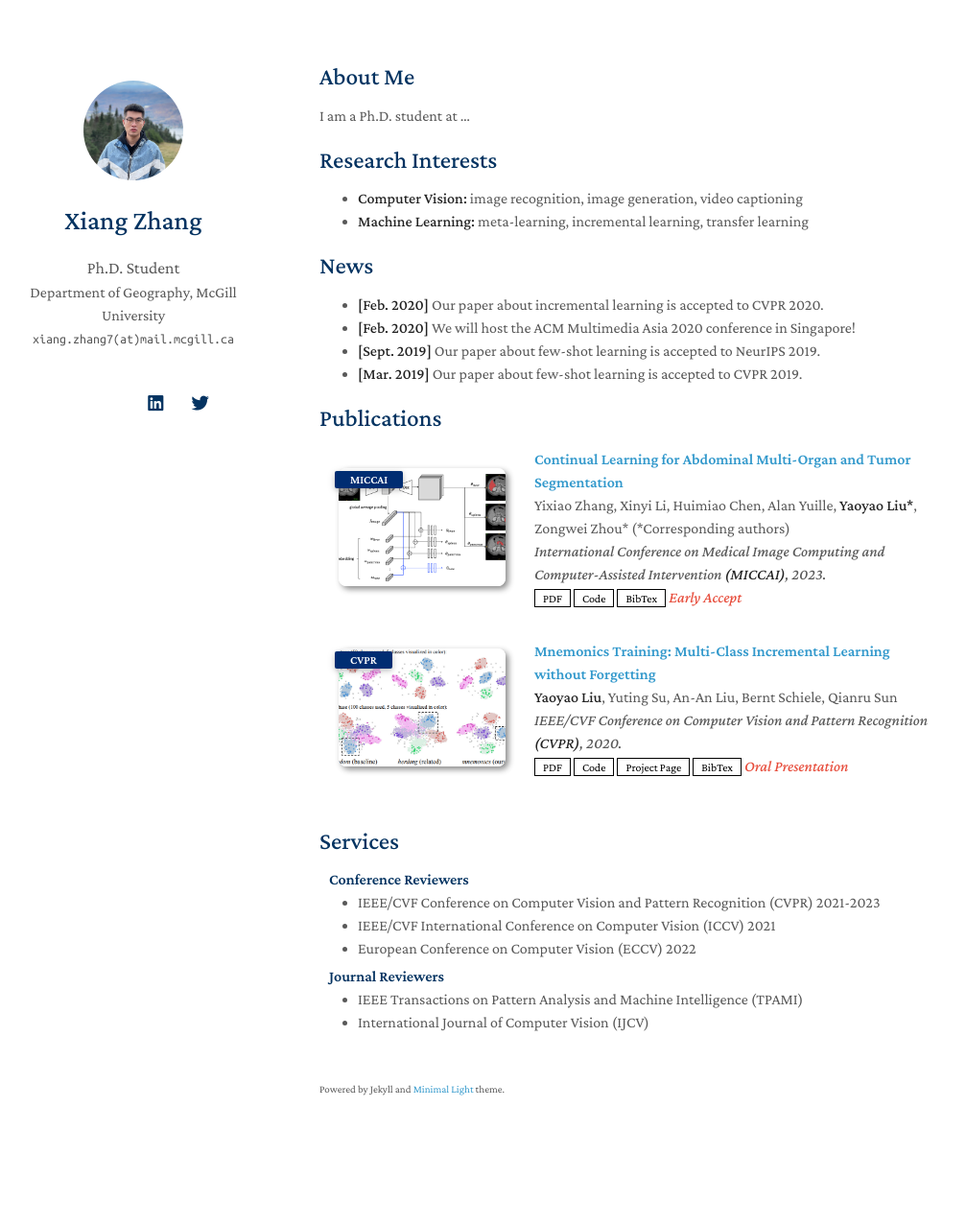
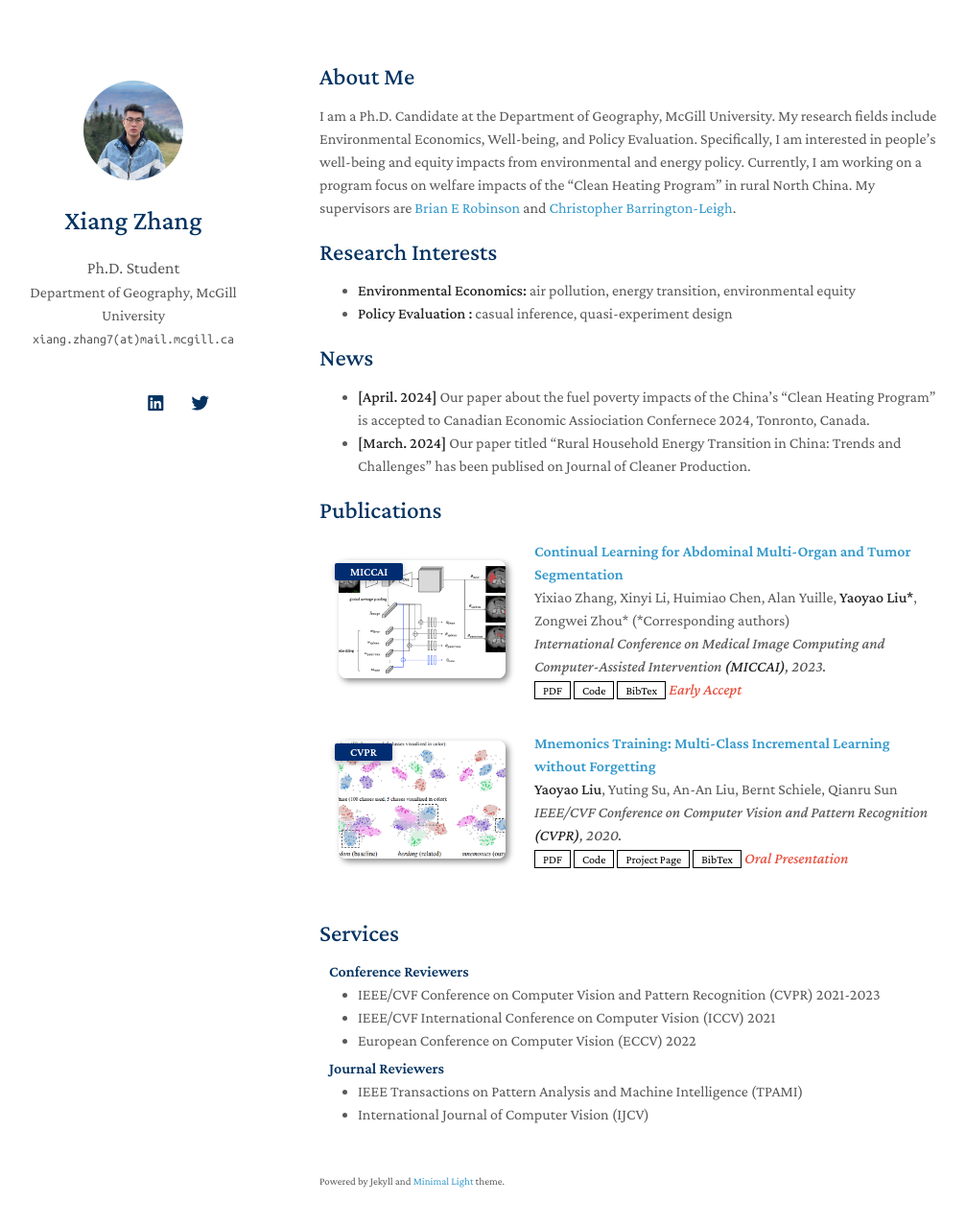
Before and after one commit to XiangShawnZhang/XiangShawnZhang.github.io, a Jekyll site: the page built from index.md, in a window 1280 px wide and 1312 px high. Shown: the top 1277 px of the window at 96% size, without its empty margins (137-1144 px from the left). Built offline with Jekyll 4.4.1, drawn with Linux system fonts in a browser that asks for light colours; nearby versions of some CDN libraries; a style sheet for code colours, icons or effects is not loaded; our own code applies the rules of GitHub Pages for plain Markdown files.

Commit message:
Update index.md

```diff
--- a/index.md
+++ b/index.md
@@ -4,19 +4,18 @@ layout: homepage
 
 ## About Me
 
-I am a Ph.D. student at ...
+I am a Ph.D. Candidate at the Department of Geography, McGill University. My research fields include Environmental Economics, Well-being, and Policy Evaluation. Specifically, I am interested in people's well-being and equity impacts from environmental and energy policy. Currently, I am working on a program focus on welfare impacts of the "Clean Heating Program" in rural North China. My supervisors are [Brian E Robinson](https://brianerobinson.com/) and [Christopher Barrington-Leigh](https://wellbeing.research.mcgill.ca/index.php?m=about).
 
 ## Research Interests
 
-- **Computer Vision:** image recognition, image generation, video captioning
-- **Machine Learning:** meta-learning, incremental learning, transfer learning
+- **Environmental Economics:** air pollution, energy transition, environmental equity
+- **Policy Evaluation :** casual inference, quasi-experiment design
 
 ## News
 
-- **[Feb. 2020]** Our paper about incremental learning is accepted to CVPR 2020.
-- **[Feb. 2020]** We will host the ACM Multimedia Asia 2020 conference in Singapore!
-- **[Sept. 2019]** Our paper about few-shot learning is accepted to NeurIPS 2019.
-- **[Mar. 2019]** Our paper about few-shot learning is accepted to CVPR 2019.
+- **[April. 2024]** Our paper about the fuel poverty impacts of the China's "Clean Heating Program" is accepted to Canadian Economic Assiociation Confernece 2024, Tonronto, Canada.
+- **[March. 2024]** Our paper titled "Rural Household Energy Transition in China: Trends and Challenges" has been publised on Journal of Cleaner Production.
+
 
 {% include_relative _includes/publications.md %}
 
```
